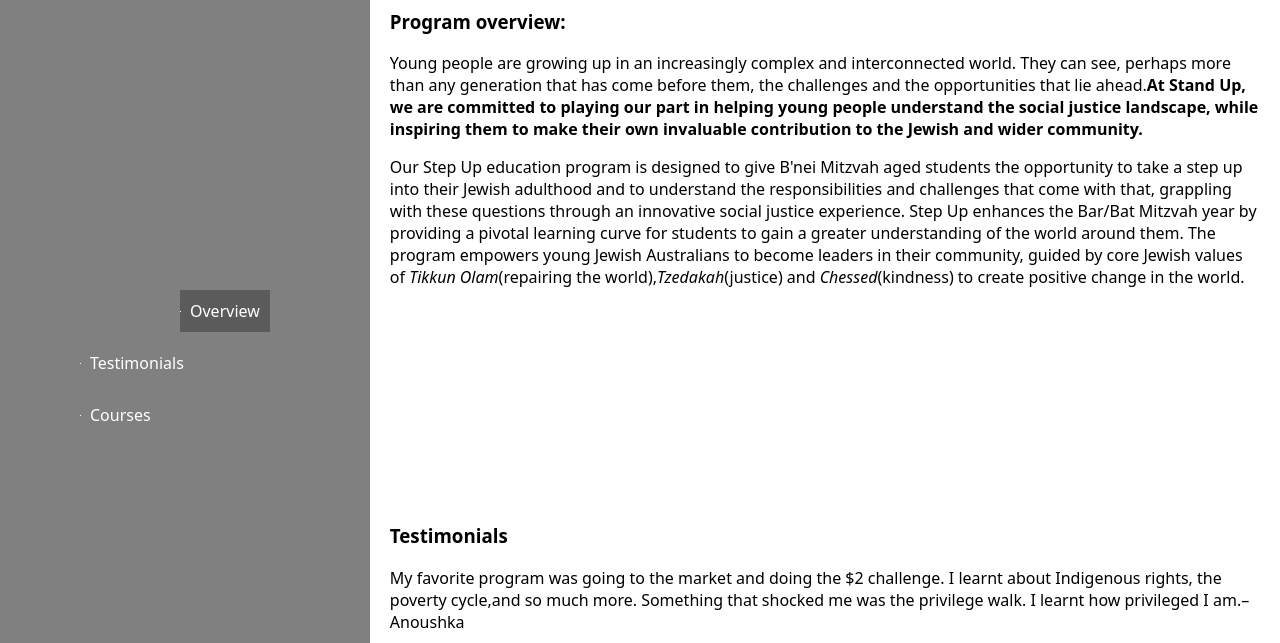
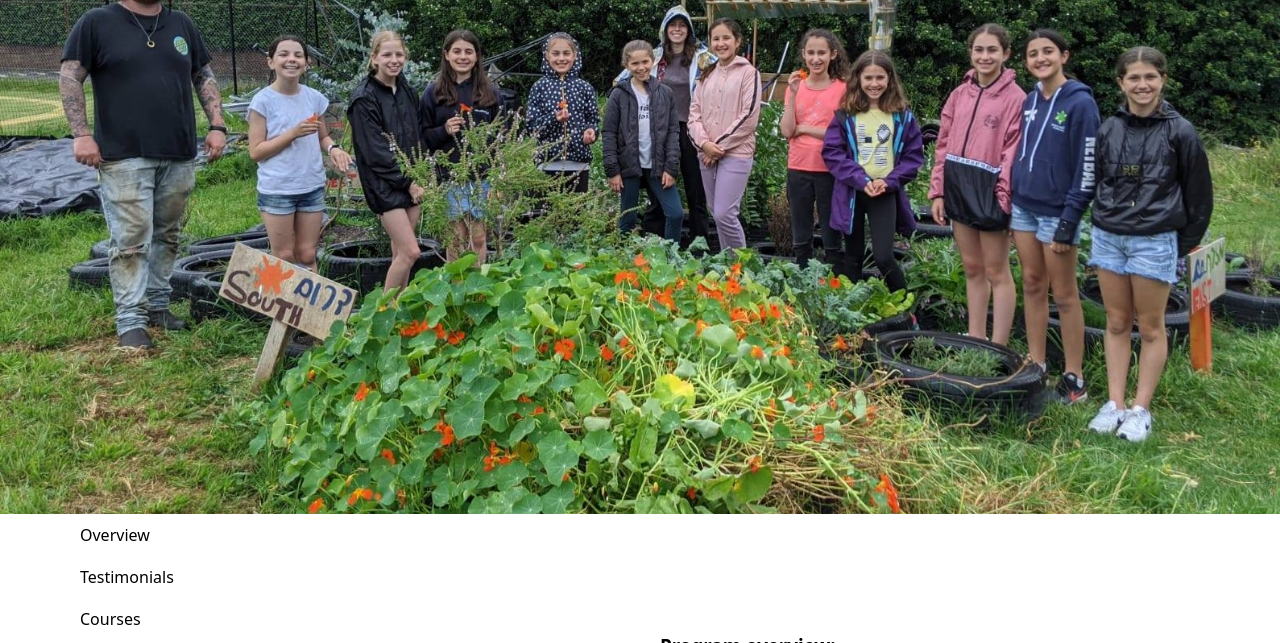
Before and after one commit to pieroapretto/Purpose, a website: page webroot/index.html in a window 1280 px wide. Shown: the part 110-753 px from the top of the page. Drawn offline with Linux system fonts and the light colour scheme.

Commit message:
Fixing some styles

```diff
--- a/scss/_default.scss
+++ b/scss/_default.scss
@@ -3,13 +3,18 @@
 }
 body {
   margin: 0;
-  display: grid;
-  grid-template-columns: min-content 1fr;
   font-family: system-ui, sans-serif;
+  position: relative;
   main {
     section {
       padding: 100px 20px;
     }
+  }
+}
+@media (min-width: 1140px) {
+  body {
+    display: grid;
+    grid-template-columns: repeat(2, 1fr);
   }
 }
 header {
@@ -20,67 +25,73 @@
   text-align: center;
 }
 nav {
-  padding: 0 100px 0px 80px;
   white-space: nowrap;
-  background: grey;
+  position: sticky;
+  top: 50%;
   ul {
     list-style: none;
     margin: 0;
     padding: 0;
-    position: sticky;
-    top: 50%;
+    display: flex;
+    flex-direction: column;
     li {
       a {
         display: block;
         text-decoration: none;
         position: relative;
-        color: white;
-        padding: 10px;
-        margin: 10px 0;
-      }
-      a::before {
-        content: '';
-        display: block;
-        position: absolute;
-        left: 0;
-        top: 50%;
-        width: 1px;
-        height: 1px;
-        background: #fff;
-        transition: all 0.2s linear;
+        color: black;
+        padding: 10px 10px 10px 80px;
       }
       a:hover,
       a:active,
       a:focus {
         display: block;
-        margin-left: 100px;
+        margin-left: 20px;
         transition: all 1s ease;
-      }
-      a:hover::before,
-      a:active::before,
-      a:focus::before {
-        width: 75px;
-        height: 2px;
-        background-color: #1d1e21;
+        background-color: #8c8c8c4a;
       }
       a.current {
         display: block;
-        margin-left: 100px !important;
         transition: all 1s ease;
-        background-color: #0000004a;
+        background-color: #8c8c8c4a;
+        margin-left: 20px !important;
       }
-      a.current::before {
-        content: '';
-        display: block;
-        position: absolute;
-        left: 0;
-        top: 50%;
-        width: 1px;
-        height: 1px;
-        background: #fff;
-        transition: all 0.2s linear;
-      }
+      // a::before {
+      //   content: '';
+      //   display: block;
+      //   position: absolute;
+      //   left: 70;
+      //   top: 50%;
+      //   width: 1px;
+      //   height: 1px;
+      //   background: rgb(0, 0, 0);
+      //   transition: all 0.2s linear;
+      // }
+      // a:hover::before,
+      // a:active::before,
+      // a:focus::before {
+      //   width: 75px;
+      //   height: 2px;
+      //   background-color: #1d1e21;
+      //   margin-left: 20px;
+      // }
+      // a.current::before {
+      //   content: '';
+      //   display: block;
+      //   position: absolute;
+      //   left: 70;
+      //   top: 50%;
+      //   width: 1px;
+      //   height: 1px;
+      //   background: rgb(0, 0, 0);
+      //   transition: all 0.2s linear;
+      // }
     }
+  }
+}
+@media (max-width: 1140px) {
+  nav {
+    display: none;
   }
 }
 
--- a/webroot/index.html
+++ b/webroot/index.html
@@ -7,7 +7,7 @@
     <link rel="stylesheet" href="./css/index.css" />
   </head>
   <body>
-    <!-- <header class="header">
+    <header class="header">
       <img
         src="./images/StandUp-primary.png"
         alt="StandUp-primary"
@@ -64,7 +64,7 @@
         </nav>
         </div>
       </div>
-    </header> -->
+    </header>
     <nav>
       <ul>
         <li><a href="#overview">Overview</a></li>
@@ -174,15 +174,10 @@
     <script>
       let mainNavLinks = document.querySelectorAll('nav ul li a')
       let mainSections = document.querySelectorAll('main section')
-
-      let lastId
-      let cur = []
       window.addEventListener('scroll', (event) => {
         let fromTop = window.scrollY
-
         mainNavLinks.forEach((link) => {
           let section = document.querySelector(link.hash)
-
           if (
             section.offsetTop <= fromTop &&
             section.offsetTop + section.offsetHeight > fromTop
```
Also changed, not shown: webroot/css/index.css.
